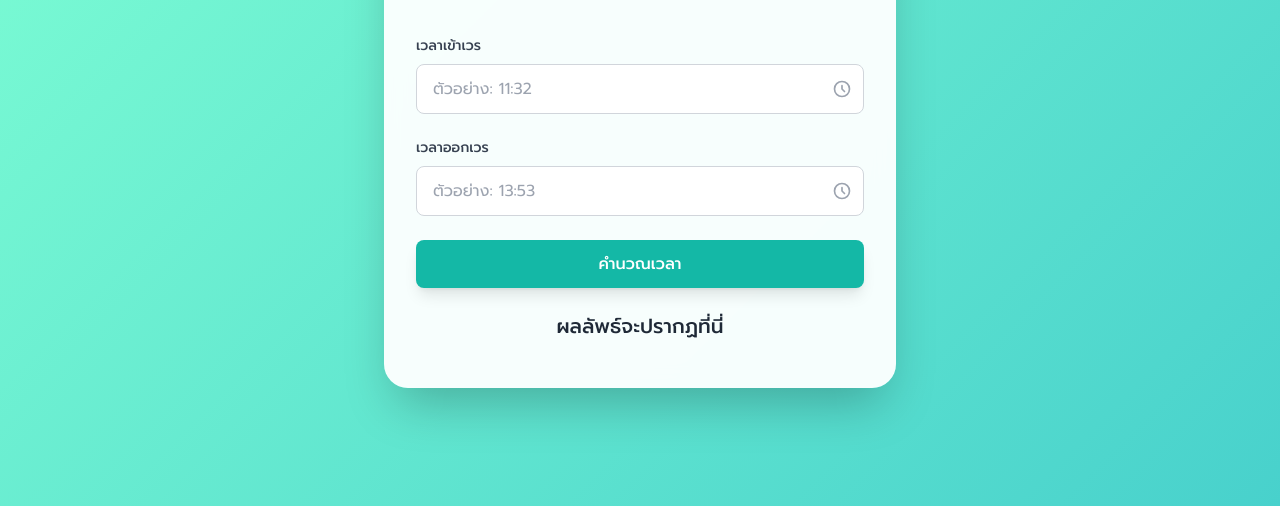
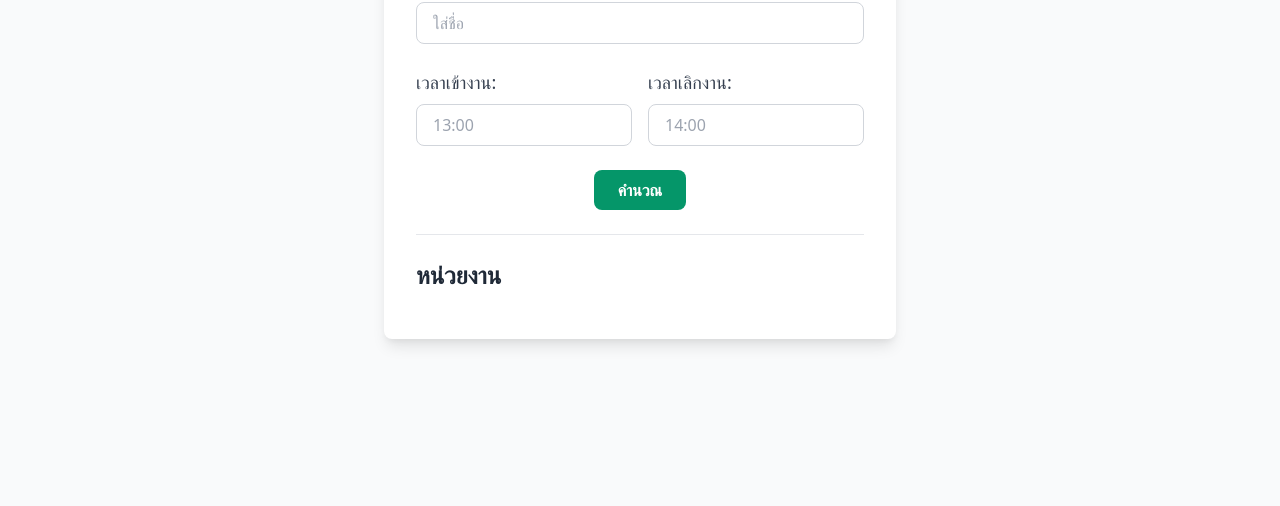
Before and after one commit to tmd450/caculator_duty, a plain HTML site: page index.html in a window 1280 px wide. Shown: the part 294-800 px from the top of the page. Drawn offline with nearby package versions, Linux system fonts and the light colour scheme.

Commit message:
Update index.html

```diff
--- a/index.html
+++ b/index.html
@@ -1,158 +1,99 @@
 <!DOCTYPE html>
-<html lang="th">
+<html>
 <head>
-    <meta charset="UTF-8">
-    <meta name="viewport" content="width=device-width, initial-scale=1.0">
-    <title>คำนวณเวลาเข้าเวร</title>
-    <script src="https://cdnjs.cloudflare.com/ajax/libs/flowbite/2.2.1/flowbite.min.js"></script>
-    <script src="https://cdn.tailwindcss.com"></script>
-    <style>
-        @import url('https://fonts.googleapis.com/css2?family=Prompt:wght@300;400;500;600&display=swap');
+  <title>ระบบคำนวณเวลา</title>
+  <link href="https://cdn.jsdelivr.net/npm/tailwindcss@2.2.16/dist/tailwind.min.css" rel="stylesheet">
+</head>
+<body class="bg-gray-50 min-h-screen flex items-center justify-center p-6">
+  <div class="max-w-lg w-full bg-white rounded-lg shadow-lg p-8">
+    <h1 class="text-3xl font-extrabold mb-6 text-center text-gray-800">ระบบคำนวณเวลา</h1>
 
-        body {
-            font-family: 'Prompt', sans-serif;
-            background: linear-gradient(135deg, #7FFFD4 0%, #48D1CC 100%);
-            min-height: 100vh;
-        }
-
-        .glass-effect {
-            background: rgba(255, 255, 255, 0.95);
-            backdrop-filter: blur(10px);
-            -webkit-backdrop-filter: blur(10px);
-        }
-
-        .input-focus {
-            transition: all 0.3s ease;
-        }
-
-        .input-focus:focus {
-            box-shadow: 0 0 0 3px rgba(127, 255, 212, 0.5);
-        }
-
-        .button-hover {
-            transition: all 0.3s ease;
-        }
-
-        .button-hover:hover {
-            transform: translateY(-2px);
-        }
-    </style>
-</head>
-<body class="flex items-center justify-center p-4">
-    <div class="glass-effect w-full max-w-lg rounded-3xl shadow-2xl p-8">
-        <!-- Header -->
-        <div class="text-center mb-8">
-            <div class="bg-teal-100 w-16 h-16 rounded-full flex items-center justify-center mx-auto mb-4">
-                <svg class="w-8 h-8 text-teal-600" fill="none" stroke="currentColor" viewBox="0 0 24 24">
-                    <path stroke-linecap="round" stroke-linejoin="round" stroke-width="2" d="M12 8v4l3 3m6-3a9 9 0 11-18 0 9 9 0 0118 0z"></path>
-                </svg>
-            </div>
-            <h1 class="text-3xl font-semibold text-gray-800 mb-2">คำนวณเวลาเข้าเวร</h1>
-            <p class="text-gray-600">กรอกเวลาเข้า-ออกเวรเพื่อคำนวณระยะเวลาการทำงาน</p>
+    <div class="mb-6">
+      <label for="name" class="block text-lg font-medium text-gray-700 mb-2">ชื่อ:</label>
+      <input type="text" id="name" class="w-full border border-gray-300 rounded-lg px-4 py-2 text-gray-700 focus:ring-2 focus:ring-green-500 focus:border-green-500" placeholder="ใส่ชื่อ">
     </div>
 
-        <!-- Input Form -->
-        <div class="space-y-6">
+    <div class="grid grid-cols-2 gap-4 mb-6">
       <div>
-                <label class="block text-gray-700 text-sm font-medium mb-2" for="startTime">
-                    เวลาเข้าเวร
-                </label>
-                <div class="relative">
-                    <input type="text" id="startTime"
-                        class="input-focus w-full px-4 py-3 border border-gray-300 rounded-lg focus:outline-none"
-                        placeholder="ตัวอย่าง: 11:32">
-                    <div class="absolute inset-y-0 right-0 flex items-center pr-3 pointer-events-none">
-                        <svg class="w-5 h-5 text-gray-400" fill="none" stroke="currentColor" viewBox="0 0 24 24">
-                            <path stroke-linecap="round" stroke-linejoin="round" stroke-width="2" d="M12 8v4l3 3m6-3a9 9 0 11-18 0 9 9 0 0118 0z"></path>
-                        </svg>
+        <label for="clockIn" class="block text-lg font-medium text-gray-700 mb-2">เวลาเข้างาน:</label>
+        <input type="text" id="clockIn" class="w-full border border-gray-300 rounded-lg px-4 py-2 text-gray-700 focus:ring-2 focus:ring-green-500 focus:border-green-500" placeholder="13:00">
       </div>
+      <div>
+        <label for="clockOut" class="block text-lg font-medium text-gray-700 mb-2">เวลาเลิกงาน:</label>
+        <input type="text" id="clockOut" class="w-full border border-gray-300 rounded-lg px-4 py-2 text-gray-700 focus:ring-2 focus:ring-green-500 focus:border-green-500" placeholder="14:00">
       </div>
     </div>
 
-            <div>
-                <label class="block text-gray-700 text-sm font-medium mb-2" for="endTime">
-                    เวลาออกเวร
-                </label>
-                <div class="relative">
-                    <input type="text" id="endTime"
-                        class="input-focus w-full px-4 py-3 border border-gray-300 rounded-lg focus:outline-none"
-                        placeholder="ตัวอย่าง: 13:53">
-                    <div class="absolute inset-y-0 right-0 flex items-center pr-3 pointer-events-none">
-                        <svg class="w-5 h-5 text-gray-400" fill="none" stroke="currentColor" viewBox="0 0 24 24">
-                            <path stroke-linecap="round" stroke-linejoin="round" stroke-width="2" d="M12 8v4l3 3m6-3a9 9 0 11-18 0 9 9 0 0118 0z"></path>
-                        </svg>
-                    </div>
-                </div>
+    <div class="flex justify-center mb-6">
+      <button onclick="calculateTime()" class="bg-green-600 text-white py-2 px-6 rounded-lg font-semibold hover:bg-green-700 focus:outline-none focus:ring-2 focus:ring-green-500">คำนวณ</button>
     </div>
 
-            <!-- Calculate Button -->
-            <button onclick="calculateTime()"
-                class="button-hover w-full bg-teal-500 text-white font-medium py-3 rounded-lg shadow-lg hover:bg-teal-600 focus:outline-none">
-                คำนวณเวลา
-            </button>
-
-            <!-- Result Display -->
-            <div class="mt-6 text-center">
-                <div id="result" class="text-xl font-medium text-gray-800 mb-4">ผลลัพธ์จะปรากฏที่นี่</div>
-                <button id="copyBtn" onclick="copyResult()" style="display:none"
-                    class="button-hover inline-flex items-center px-4 py-2 bg-gray-100 text-gray-700 rounded-lg hover:bg-gray-200 focus:outline-none">
-                    <svg class="w-4 h-4 mr-2" fill="none" stroke="currentColor" viewBox="0 0 24 24">
-                        <path stroke-linecap="round" stroke-linejoin="round" stroke-width="2" d="M8 16H6a2 2 0 01-2-2V6a2 2 0 012-2h8a2 2 0 012 2v2m-6 12h8a2 2 0 002-2v-8a2 2 0 00-2-2h-8a2 2 0 00-2 2v8a2 2 0 002 2z"></path>
-                    </svg>
-                    คัดลอกผลลัพธ์
-                </button>
+    <div class="border-t border-gray-200 pt-6">
+      <h2 class="text-2xl font-bold text-gray-800 mb-4">หน่วยงาน</h2>
+      <div id="employee-details" class="space-y-4">
+        <!-- รายละเอียดพนักงานจะแสดงที่นี่ -->
       </div>
     </div>
   </div>
 
   <script>
+    const employeeDetails = {};
+
     function calculateTime() {
-            const startTime = document.getElementById("startTime").value.trim();
-            const endTime = document.getElementById("endTime").value.trim();
+      const name = document.getElementById("name").value.trim();
+      const clockInTime = document.getElementById("clockIn").value;
+      const clockOutTime = document.getElementById("clockOut").value;
 
-            if (!/^\d{1,2}:\d{2}$/.test(startTime) || !/^\d{1,2}:\d{2}$/.test(endTime)) {
-                document.getElementById("result").textContent = "กรุณาใส่เวลาในรูปแบบ HH:MM";
-                document.getElementById("copyBtn").style.display = "none";
+      if (!name || !clockInTime || !clockOutTime) {
+        alert("กรุณากรอกข้อมูลให้ครบถ้วน");
         return;
       }
 
-            const [startHour, startMinute] = startTime.split(":").map(Number);
-            const [endHour, endMinute] = endTime.split(":").map(Number);
+      const [clockInHours, clockInMinutes] = clockInTime.split(":").map(Number);
+      const [clockOutHours, clockOutMinutes] = clockOutTime.split(":").map(Number);
 
-            const startTotalMinutes = startHour * 60 + startMinute;
-            const endTotalMinutes = endHour * 60 + endMinute;
-            let durationMinutes = endTotalMinutes - startTotalMinutes;
+      const totalMinutes = (clockOutHours * 60 + clockOutMinutes) - (clockInHours * 60 + clockInMinutes);
 
-            if (durationMinutes < 0) {
-                durationMinutes += 24 * 60;
+      if (totalMinutes <= 0) {
+        alert("เวลาเลิกงานต้องมากกว่าเวลาเข้างาน");
+        return;
       }
 
-            const hours = Math.floor(durationMinutes / 60);
-            const minutes = durationMinutes % 60;
-
-            const resultText = `${hours} ชั่วโมง ${minutes} นาที`;
-            document.getElementById("result").textContent = resultText;
-
-            const copyBtn = document.getElementById("copyBtn");
-            copyBtn.style.display = "inline-flex";
-            copyBtn.setAttribute("data-clipboard-text", resultText);
+      if (name in employeeDetails) {
+        employeeDetails[name].minutes += totalMinutes;
+      } else {
+        employeeDetails[name] = { minutes: totalMinutes };
       }
 
-        function copyResult() {
-            const resultText = document.getElementById("result").textContent;
-            navigator.clipboard.writeText(resultText).then(() => {
-                // Create and show toast notification
-                const toast = document.createElement('div');
-                toast.className = 'fixed bottom-4 right-4 bg-gray-800 text-white px-6 py-3 rounded-lg shadow-lg transition-opacity duration-300';
-                toast.textContent = 'คัดลอกผลลัพธ์แล้ว';
-                document.body.appendChild(toast);
+      updateEmployeeList();
+    }
 
-                // Remove toast after 3 seconds
-                setTimeout(() => {
-                    toast.style.opacity = '0';
-                    setTimeout(() => toast.remove(), 300);
-                }, 3000);
-            });
+    function updateEmployeeList() {
+      const employeeDetailsElement = document.getElementById("employee-details");
+      employeeDetailsElement.innerHTML = "";
+
+      for (const name in employeeDetails) {
+        const totalMinutes = employeeDetails[name].minutes;
+        const hours = Math.floor(totalMinutes / 60);
+        const minutes = totalMinutes % 60;
+
+        const employeeElement = document.createElement("div");
+        employeeElement.classList.add("flex", "items-center", "justify-between", "bg-gray-100", "p-4", "rounded-lg", "shadow-sm");
+        employeeElement.innerHTML = `
+          <div>
+            <p class="text-gray-800 font-semibold">${name}</p>
+            <p class="text-sm text-gray-600">${hours} ชม ${minutes} นาที</p>
+          </div>
+          <button onclick="deleteEmployee('${name}')" class="text-red-600 font-semibold hover:text-red-800">ลบ</button>
+        `;
+
+        employeeDetailsElement.appendChild(employeeElement);
+      }
+    }
+
+    function deleteEmployee(name) {
+      delete employeeDetails[name];
+      updateEmployeeList();
     }
   </script>
 </body>
```
Lines whose indentation alone changed are shown as unchanged.
